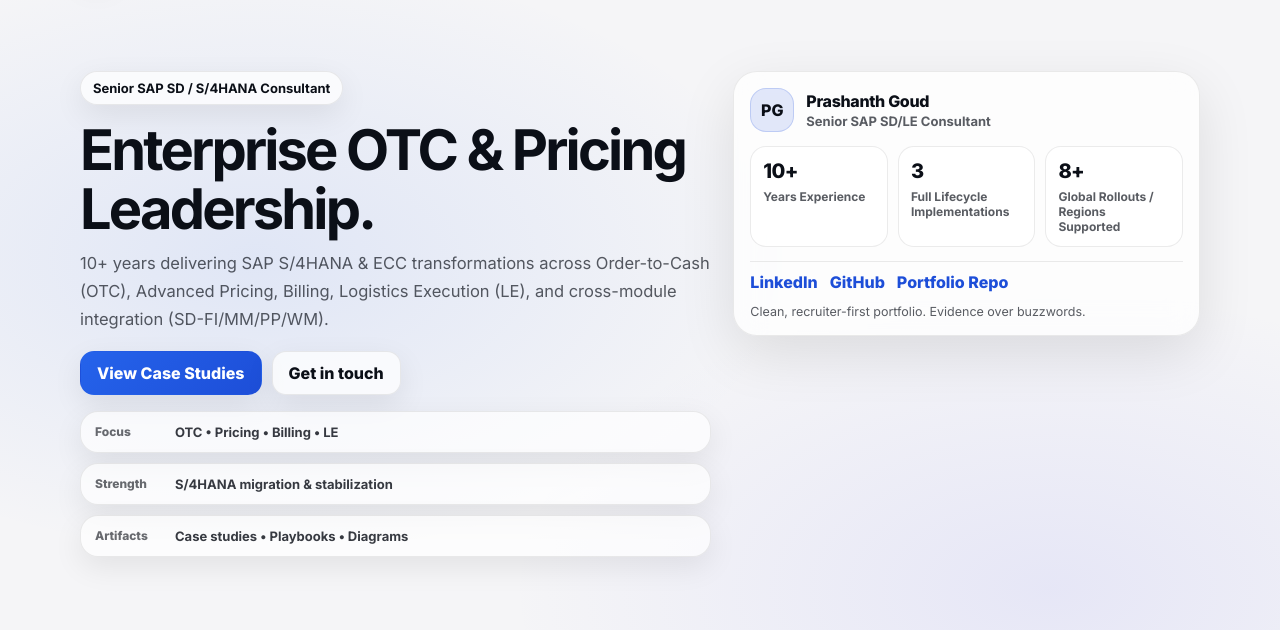
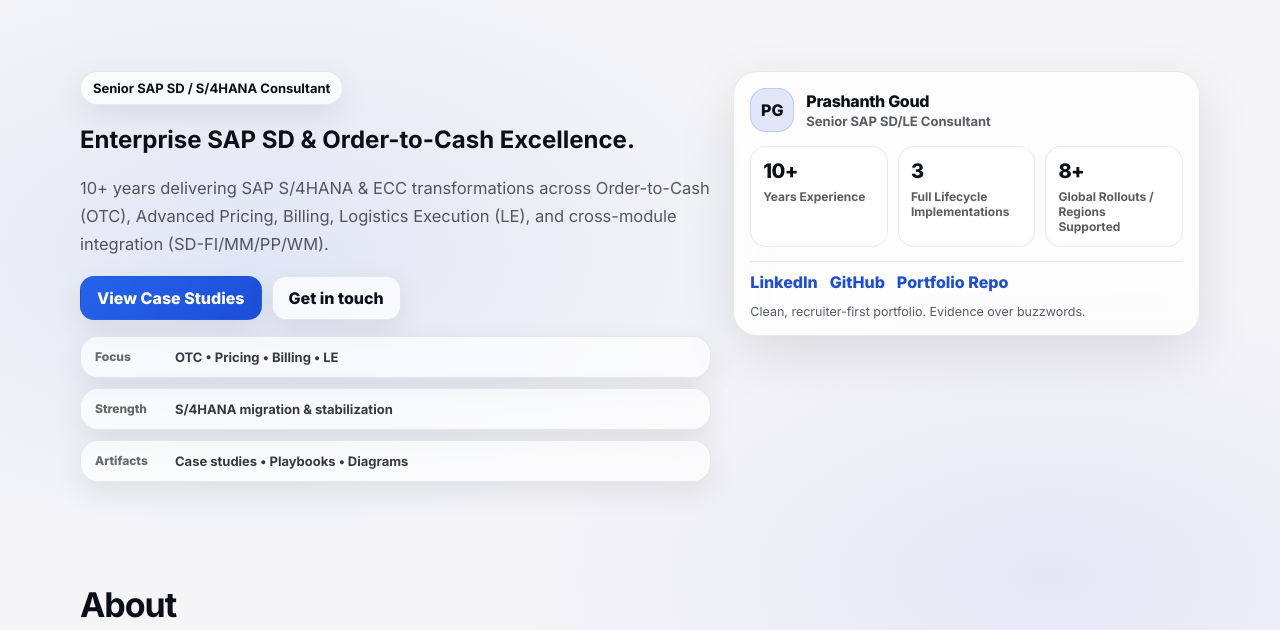
Before and after one commit to prashanth-sap-sd/prashanth-sap-sd.github.io, a plain HTML site: page index.html in a window 1280 px wide. Shown: the part 72-702 px from the top of the page. Drawn offline with Linux system fonts and the light colour scheme.

Commit message:
Update index.html

```diff
--- a/index.html
+++ b/index.html
@@ -42,10 +42,8 @@
         <div class="hero__left">
           <div class="kicker">Senior SAP SD / S/4HANA Consultant</div>
 
-          <h1 class="title">
-            Enterprise OTC & Pricing
-            <span class="title__sub">Leadership.</span>
-          </h1>
+          <h1>Enterprise SAP SD & Order-to-Cash Excellence.</h1>
+
 
           <p class="lead">
             10+ years delivering SAP S/4HANA & ECC transformations across Order-to-Cash (OTC),
```
